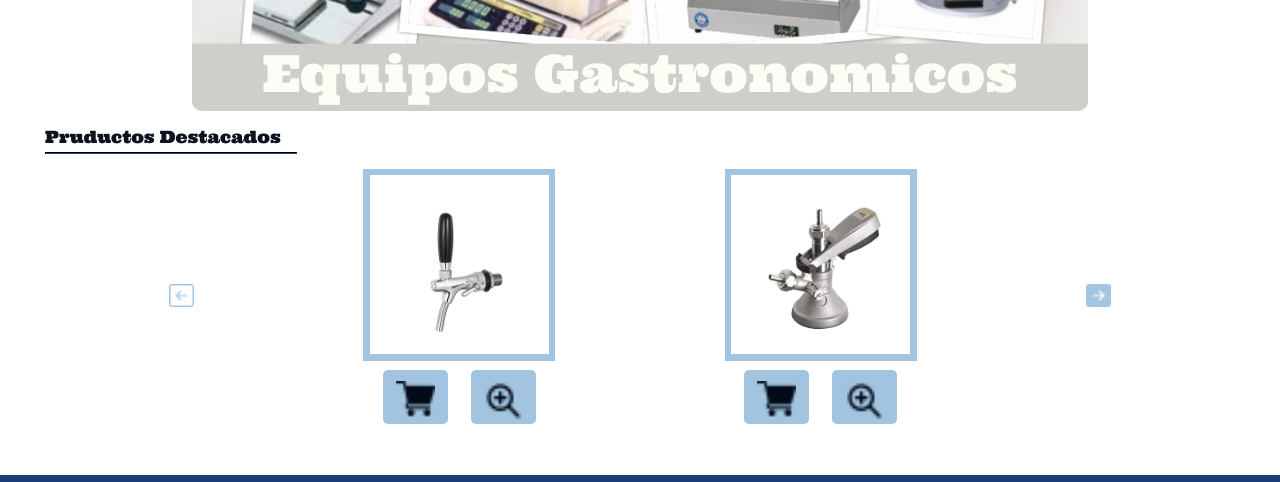
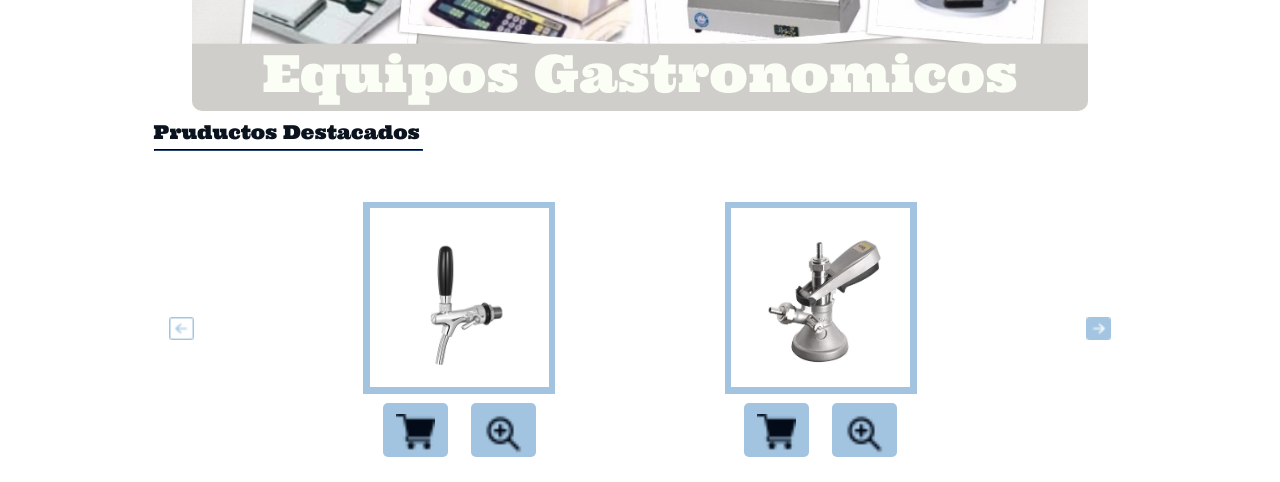
Before and after one commit to leandrorossa87/Rossa-Brewery, a website: page views/index.html in a window 1280 px wide. Shown: the part 3080-3562 px from the top of the page. Drawn offline with Linux system fonts and the light colour scheme.

Commit message:
retoques de dimensionamiento de imagenes

```diff
--- a/assets/style.css
+++ b/assets/style.css
@@ -1,4 +1,3 @@
-
 
 @import url('https://fonts.googleapis.com/css2?family=Ultra&display=swap');
 
@@ -6,6 +5,13 @@
     margin: 0px;
 }
 
+:root{
+    --color: #fbfef5;
+    --colorAzulOscuro: #0a131e;
+    --colorazul: #193E76;
+    --colorCeleste: #a2c4e0;
+    --border-radius: 10px;
+}
 header {
 
     display: flex;
@@ -17,7 +23,7 @@ header {
 
 .iconsHeader {
 
-    background-color: #193E76;
+    background-color: var(--colorazul);
     display: flex;
     flex-direction: row;
     justify-content: space-around;
@@ -35,8 +41,6 @@ header {
 .home {
     margin-left: 29px;
 }
-
-
 
 .secciones {
     display: flex;
@@ -56,13 +60,6 @@ display: flex;
 flex-direction: column;
 align-items: center;
 
-
-}
-
-:root{
-    --color: #fbfef5;
-    --colorAzulOscuro: #0a131e;
-    --border-radius: 10px;
 
 }
 
@@ -108,9 +105,9 @@ align-items: center;
 }
 
 .cf {
-display: flex;
-flex-direction: column;
-align-items: center;
+   display: flex;
+    flex-direction: column;
+    align-items: center;
 }
 
 .cf img {
@@ -161,27 +158,23 @@ align-items: center;
 
 h2 {
     font-family: 'Ultra', serif;
-    font-style: normal;
     font-weight: 400;
-    font-size: 17px;
-    line-height: 22px;
-    color: #0a131e;
+    font-size: larger;
+    line-height: 1vw;
+    color: var(--colorAzulOscuro);
     margin-top: 15px;
-    margin-bottom: 4px;
-    margin-left: 45px;
+    margin-bottom: 10px;
+    margin-left: 12vw;
  }
 
- hr {
-
-    border-color: #0a131e;
-
+ .barraproduct{
+    width: 267px;
+    border-color: var(--colorAzulOscuro);
+    margin-left: 12%;
+    margin-bottom: 4%;
  }
 
- .lineaproductos{
-    margin-bottom: 15px;
-    margin-left: 45px;
- }
- .carrusel {
+.carrusel {
     display: flex;
     flex-direction: row;
     justify-content: space-evenly;
@@ -204,7 +197,7 @@ button{
 .fondoproduct{
     width: 15vw;
     height: 15vw;
-    background-color: #a2c4e0;
+    background-color: var(--colorCeleste);
 }
 
 .imgf{
@@ -222,9 +215,9 @@ button{
 
 .buttonEnd {
     width: 34%;
-    background-color: #a2c4e0;
+    background-color: var(--colorCeleste);
     border-radius: 5px;
-    border-color: #a2c4e0;
+    border-color: var(--colorCeleste);
     outline: none;
     margin-left: 10%;
     margin-top: 5%;
@@ -238,7 +231,7 @@ button{
 .footer {
     display: flex;
     flex-direction: column;
-    background-color: #193E76;
+    background-color: var(--colorazul);
     justify-content: center;
     align-items: center;
     margin-top: 50px;
@@ -251,7 +244,7 @@ h3{
     font-weight: 400;
     font-size: 12px;
     line-height: 22px;
-    color: #0a131e;
+    color: var(--colorAzulOscuro);
 }
 
 .mailsend{
@@ -260,11 +253,9 @@ h3{
     align-items: center;
 }
 
-.barrafooter {
-
-    background-color: #0a131e;
+.barrafooter{
+    border-color:var(--colorAzulOscuro);
 }
-
  .whatsapp {
     display: flex;
     flex-direction: row;
@@ -278,7 +269,7 @@ h3{
     font-weight: 400;
     font-size: 8px;
     line-height: 22px;
-    color: #0a131e;
+    color: var(--colorAzulOscuro);
  }
 
  iframe{
--- a/views/index.html
+++ b/views/index.html
@@ -23,7 +23,6 @@
 
     <main>
         <section class="secciones">
-
                 <nav class="ec"><img src="../assets/img/imgMainHome/WhatsApp Image 2019-05-26 at 21.09.43.jpeg" alt="Equipos Comerciales" >
                 <a href="">Equipos Comerciales</a></nav>
                 <nav class="ep"><img src="../assets/img/imgMainHome/equipos particulares.png" alt="Equipos Particulares">
@@ -35,7 +34,7 @@
                 </section>
         <section>
             <h2>Pruductos Destacados</h2>
-            <div class="lineaproductos"><hr width="250px" ></div>
+            <hr class="barraproduct">
             <article  class= "carrusel" >
                 <button><img src="../assets/img/imgIcons/back-left-arrow-square-button-outline.png" alt="Producto Anterior" width="25px" height="23px">
                 </button>
```
